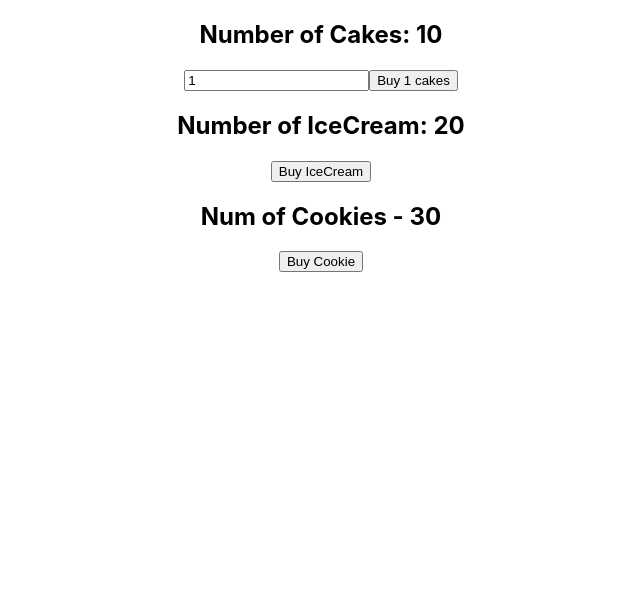
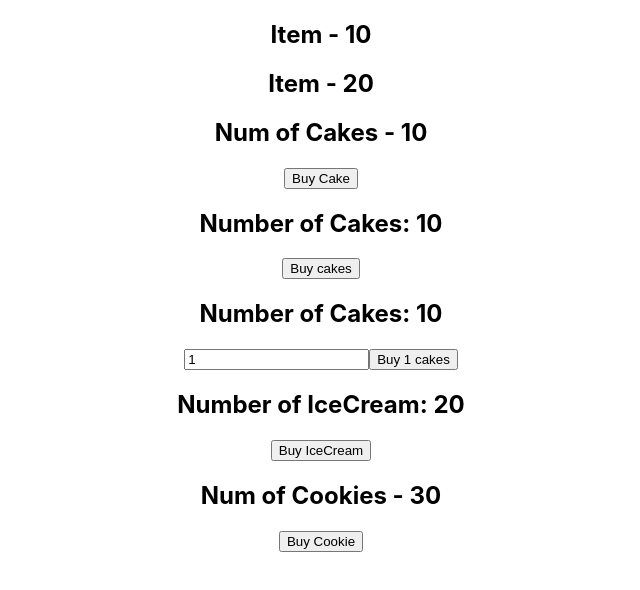
Before and after one commit to Rixikun/june_practice2, a React (Create React App) app: page / in a window 1280 px wide. Shown: the top 590 px of the page, without its empty margins (319-959 px from the left). Built offline with nearby package versions, Linux system fonts and the light colour scheme.

Commit message:
add: eslint & prettier rules. mapStateToProp -- ownProps

```diff
--- a/package.json
+++ b/package.json
@@ -6,6 +6,7 @@
     "@testing-library/jest-dom": "^4.2.4",
     "@testing-library/react": "^9.5.0",
     "@testing-library/user-event": "^7.2.1",
+    "eslint-config-google": "^0.14.0",
     "react": "^16.13.1",
     "react-dom": "^16.13.1",
     "react-redux": "^7.2.0",
--- a/src/App.js
+++ b/src/App.js
@@ -1,20 +1,23 @@
-import React from 'react';
-import { Provider } from 'react-redux'
-import store from './redux/store'
-import './App.css';
-import CakeContainer from './components/CakeContainer';
-import HooksCakeContainer from './components/HooksCakeContainer';
-import IceCreamContainer from './components/IceCreamContainer'
-import CookieContainer from './components/CookieContainer';
-import NewCakeContainer from './components/NewCakeContainer';
+import React from "react";
+import { Provider } from "react-redux";
+import store from "./redux/store";
+import "./App.css";
+import CakeContainer from "./components/CakeContainer";
+import HooksCakeContainer from "./components/HooksCakeContainer";
+import IceCreamContainer from "./components/IceCreamContainer";
+import CookieContainer from "./components/CookieContainer";
+import NewCakeContainer from "./components/NewCakeContainer";
+import ItemContainer from "./components/ItemContainer";
 
 function App() {
   return (
     //provider is at the top so store will reach every component
     <Provider store={store}>
       <div className="App">
-        {/* <HooksCakeContainer />
-        <CakeContainer /> */}
+        <ItemContainer cake />
+        <ItemContainer />
+        <HooksCakeContainer />
+        <CakeContainer />
         <NewCakeContainer />
         <IceCreamContainer />
         <CookieContainer />
--- /dev/null
+++ b/src/components/ItemContainer.js
@@ -0,0 +1,23 @@
+import React from "react";
+import { connect } from "react-redux";
+
+const ItemContainer = (props) => {
+  return (
+    <div>
+      <h2>Item - {props.item}</h2>
+    </div>
+  );
+};
+
+//pass in TWO params, ownProps = component's own props
+//is this comp being called with a prop passed in?
+const mapStateToProps = (state, ownProps) => {
+  const itemState = ownProps.cake
+    ? state.cake.numOfCakes
+    : state.iceCream.numOfIceCream;
+  return {
+    item: itemState,
+  };
+};
+
+export default connect(mapStateToProps)(ItemContainer);
```
Also changed, not shown: 2 other files (tests, documents, lock files or other folders).
